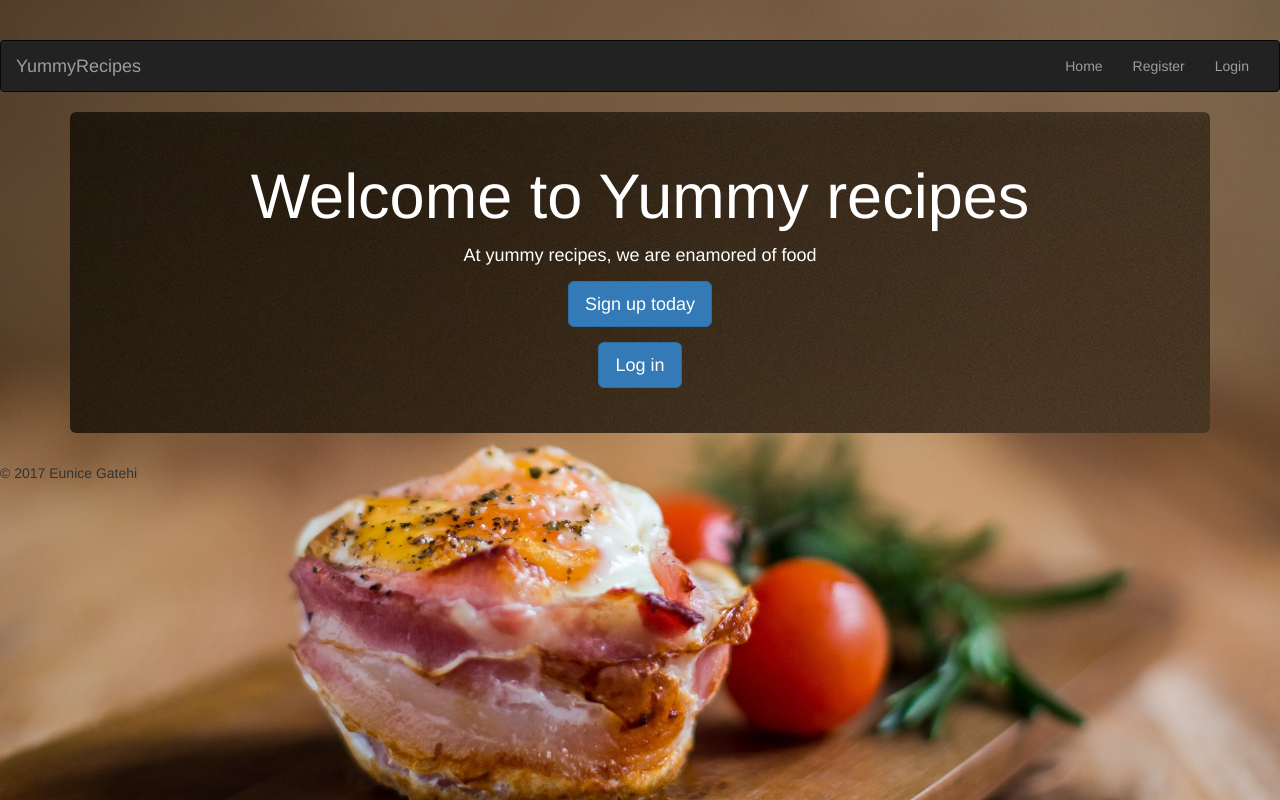
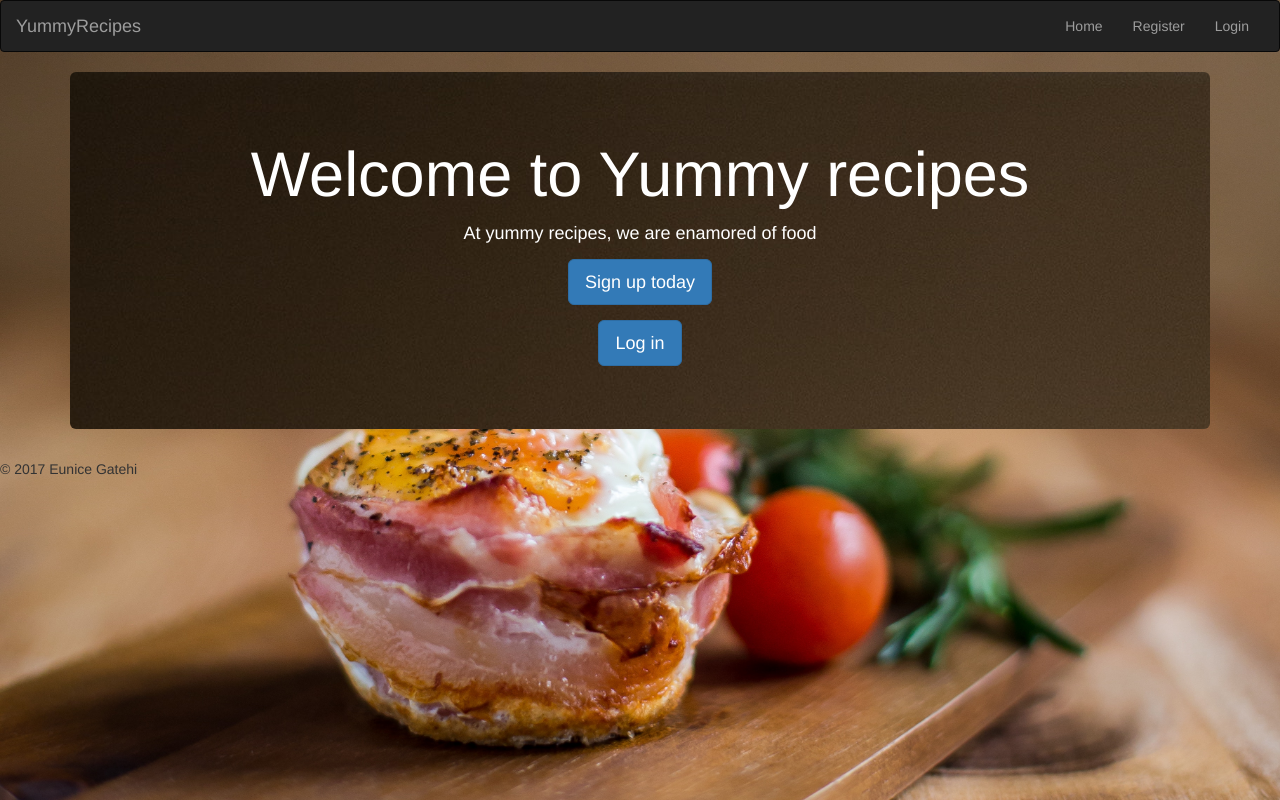
Before and after one commit to EuniceGatehi/Yummy_Recipes, a Flask app: page / in a window 1280 px wide. Run offline with Flask 2, Linux system fonts and the light colour scheme; some libraries are stand-ins or nearby versions.

Commit message:
[chore]update PR with screenshots

```diff
--- a/app/static/style.css
+++ b/app/static/style.css
@@ -1,13 +1,6 @@
 body {
-   padding-top: 40px;
-    padding-bottom: 40px;
-
+     margin-bottom: 40px;
   }
-  /* Show it is fixed to the top */
-body {
-  min-height: 63rem;
-  /*padding-top: 4.5rem;*/
-}
 .bodyimg {
     margin: 0;
     height: 100%;
@@ -15,6 +8,7 @@
     background-position: center;
     background-repeat: no-repeat;
     background-size: cover;
+  }
 .top {
     display: flex;
     background: transparent;
```
Also changed, not shown: app/static/images/Travis tests pass.PNG (added), app/static/images/coveralls.PNG (added), app/static/images/heroku.PNG (added).
